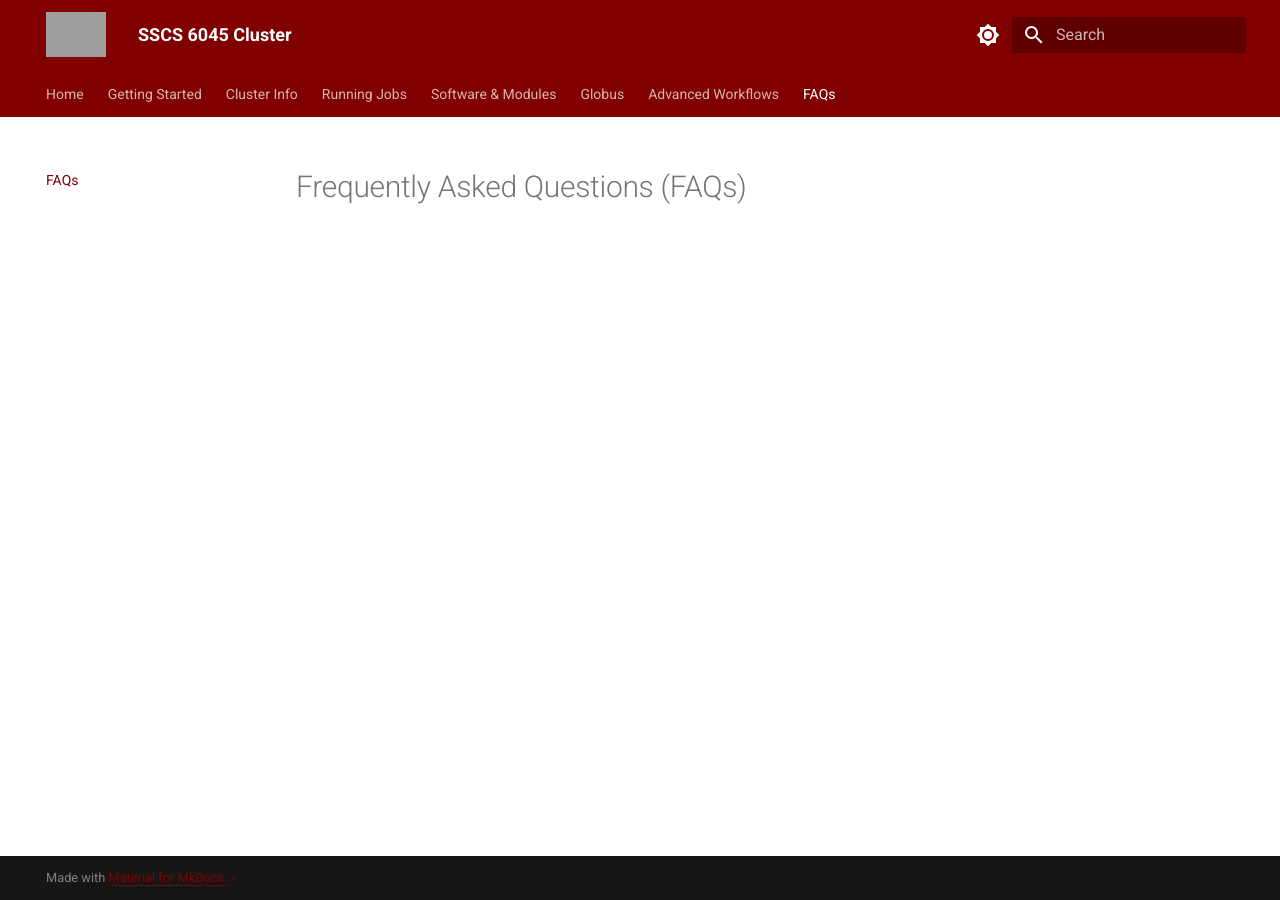
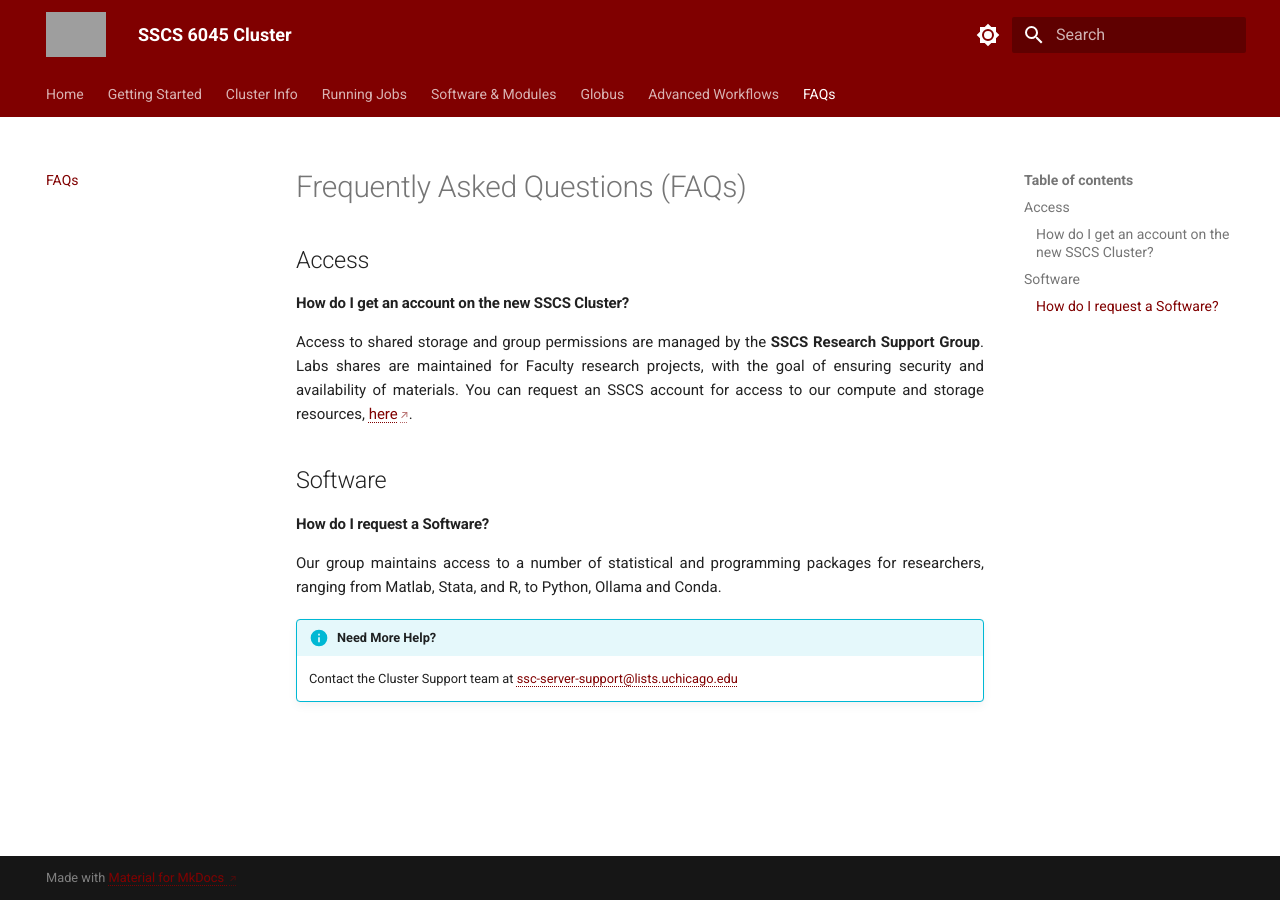
Before and after one commit to uchicago-ssd-sscs/hpc-docs, an MkDocs documentation site: the page built from docs/frequently-asked-questions.md, in a window 1280 px wide. Built offline with MkDocs 1.6.1 and Material for MkDocs 9.7.7, drawn with Linux system fonts in a browser that asks for light colours; grey boxes are pictures that could not be loaded.

Commit message:
Added FAQs

```diff
--- a/docs/frequently-asked-questions.md
+++ b/docs/frequently-asked-questions.md
@@ -1 +1,18 @@
 # Frequently Asked Questions (FAQs)
+
+## Access
+
+#### How do I get an account on the new SSCS Cluster?
+
+Access to shared storage and group permissions are managed by the **SSCS Research Support Group**. Labs shares are maintained for Faculty research projects, with the goal of ensuring security and availability of materials. You can request an SSCS account for access to our compute and storage resources, [here](https://sscshelp.uchicago.edu/catalog_items/1406720-account-request/service_requests/new).
+
+## Software
+
+#### How do I request a Software?
+
+Our group maintains access to a number of statistical and programming packages for researchers, ranging from Matlab, Stata, and R, to Python, Ollama and Conda.
+
+
+!!! info "Need More Help?"
+
+    Contact the Cluster Support team at [ssc-server-support@lists.uchicago.edu](mailto:ssc-server-support@lists.uchicago.edu)
```
